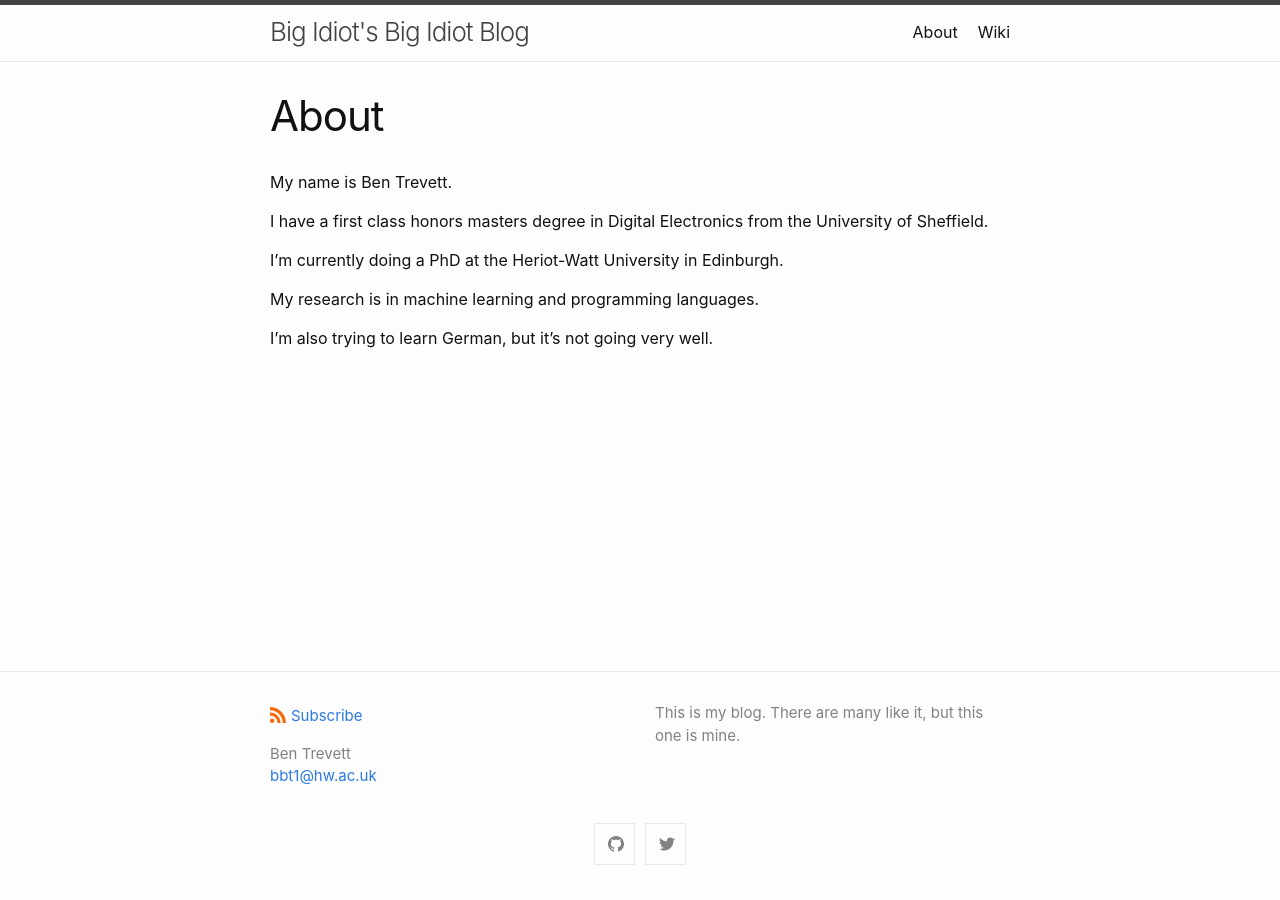
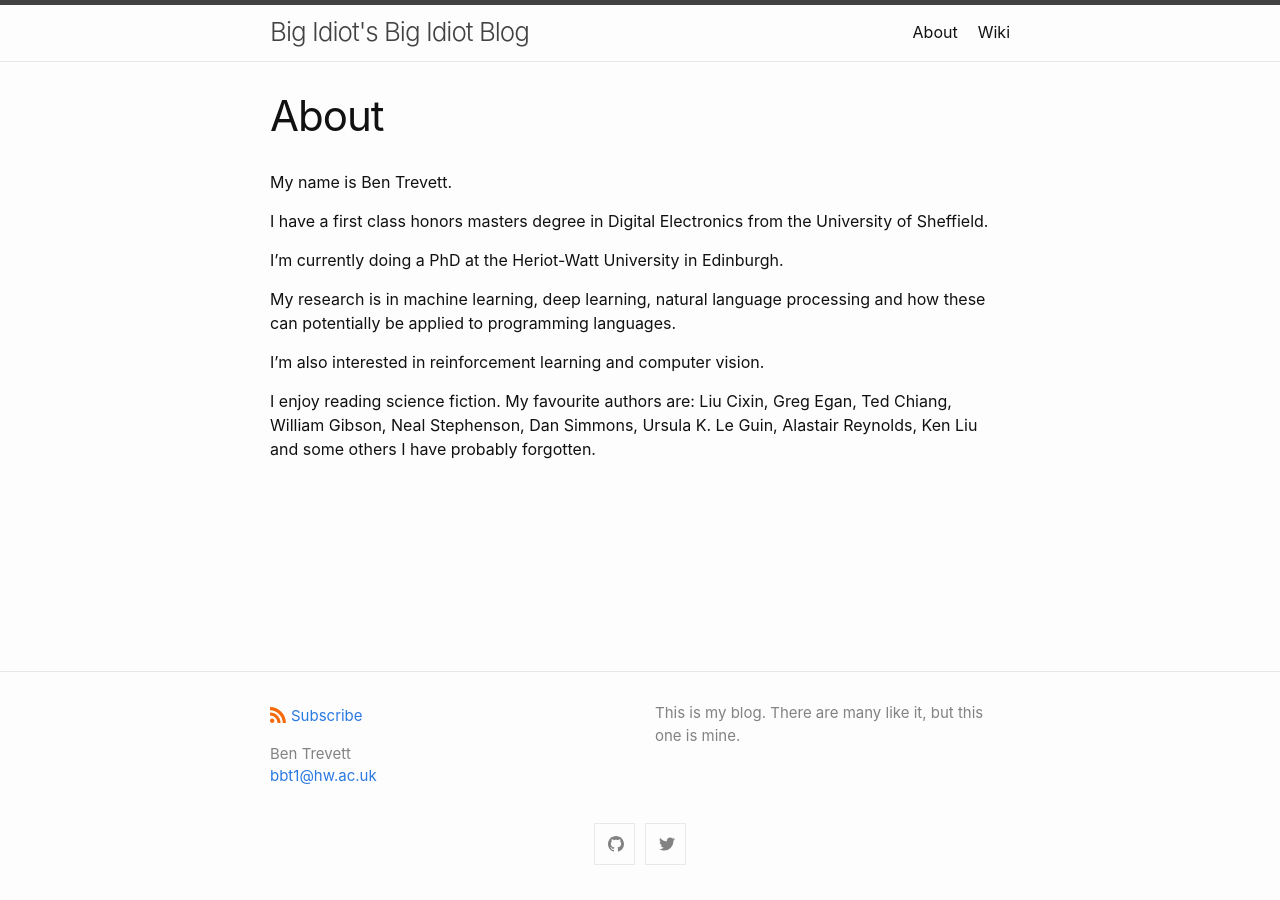
Before and after one commit to bentrevett/bentrevett.github.io, a Jekyll site: the page built from about.md, in a window 1280 px wide. Built offline with Jekyll 4.4.1, drawn with Linux system fonts in a browser that asks for light colours.

Commit message:
update home and about w/ extra info

```diff
--- a/about.md
+++ b/about.md
@@ -9,6 +9,8 @@ I have a first class honors masters degree in Digital Electronics from the Unive
 
 I'm currently doing a PhD at the Heriot-Watt University in Edinburgh.
 
-My research is in machine learning and programming languages.
+My research is in machine learning, deep learning, natural language processing and how these can potentially be applied to programming languages.
 
-I'm also trying to learn German, but it's not going very well.
+I'm also interested in reinforcement learning and computer vision.
+
+I enjoy reading science fiction. My favourite authors are: Liu Cixin, Greg Egan, Ted Chiang, William Gibson, Neal Stephenson, Dan Simmons, Ursula K. Le Guin, Alastair Reynolds, Ken Liu and some others I have probably forgotten.
```
Also changed, not shown: _layouts/home.html (+11 -0 lines).
